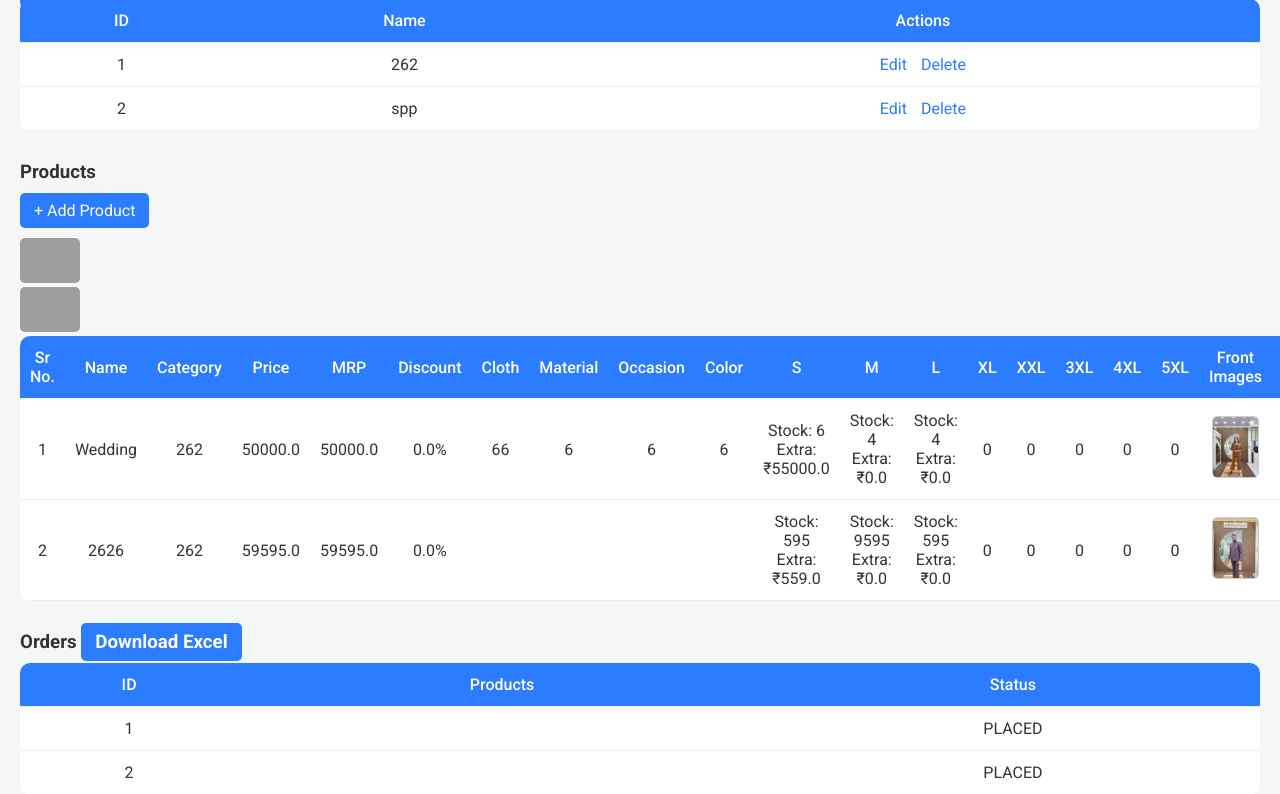
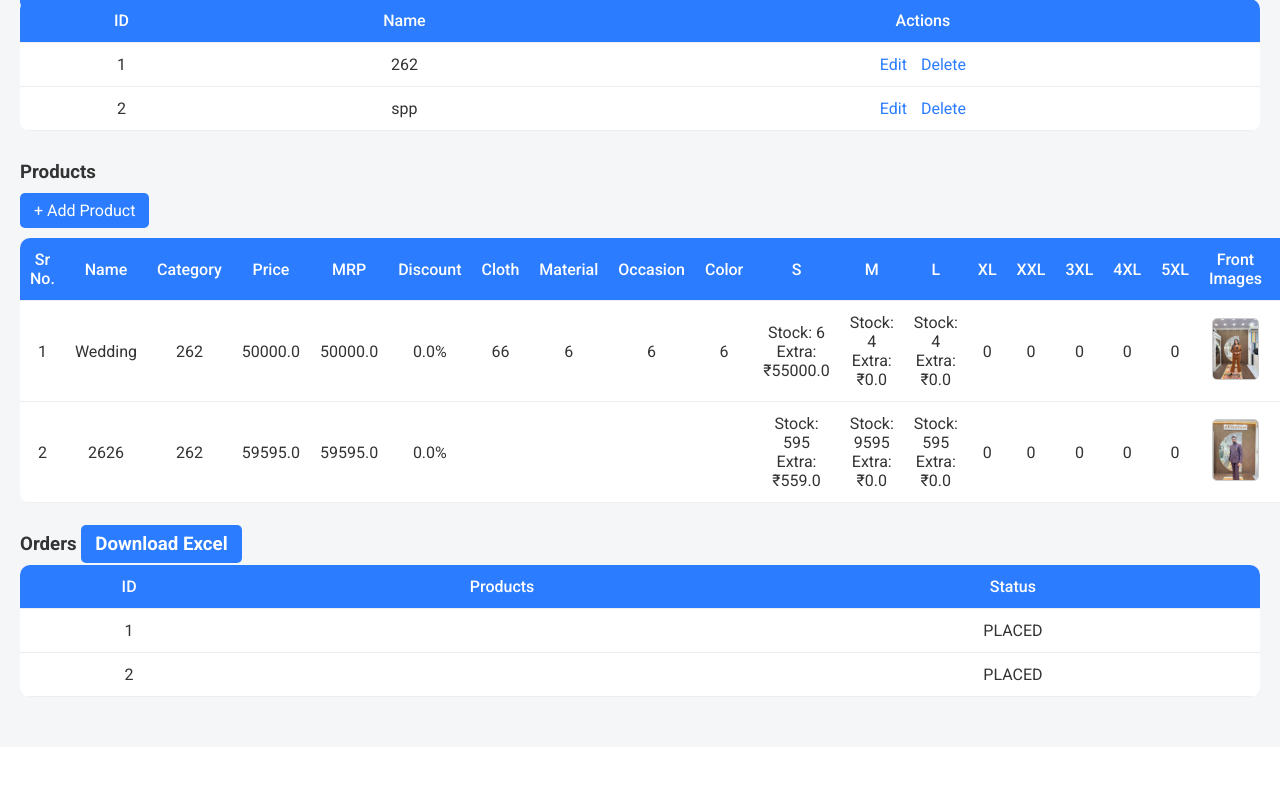
Before and after one commit to Patilsiddh/Vastram2, a Flask app: page /admin/dashboard in a window 1280 px wide; the page is wider, and only the part inside the window is pictured. Shown: the part 274-1068 px from the top of that part. After the commit the page ends 971 px from the top of that part, so only its background shows below. Run offline with Flask 3, Linux system fonts and the light colour scheme; the visitor is signed in with stand-in values (Sample User, id 1); data comes from the database, SQL or seed files in the repository; grey boxes are pictures that could not be loaded.

Commit message:
Update admin_dashboard.html

```diff
--- a/templates/admin_dashboard.html
+++ b/templates/admin_dashboard.html
@@ -231,9 +231,7 @@ form button[type="submit"]:hover {background:#218838;}
 </td>
 {% endfor %}
 
-{{ img }}
-<br>
-<img src="/static/uploads/{{ img }}" width="100">
+
     <!-- Front Images -->
     <td>
         {% for img in p.front_images %}
```
